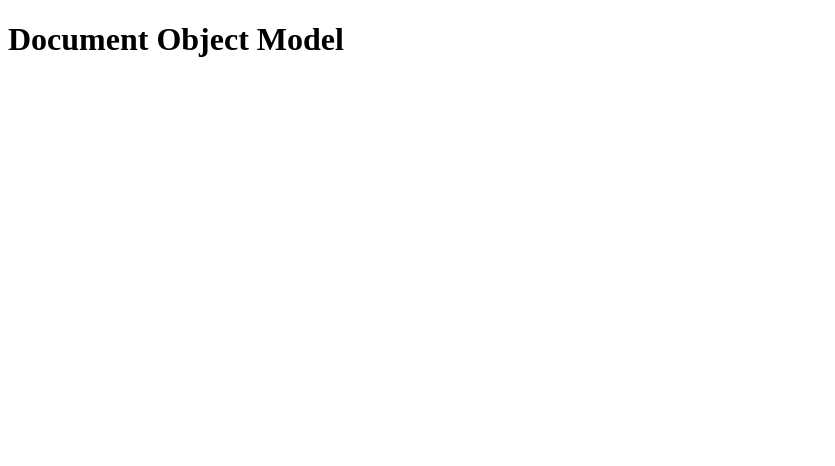
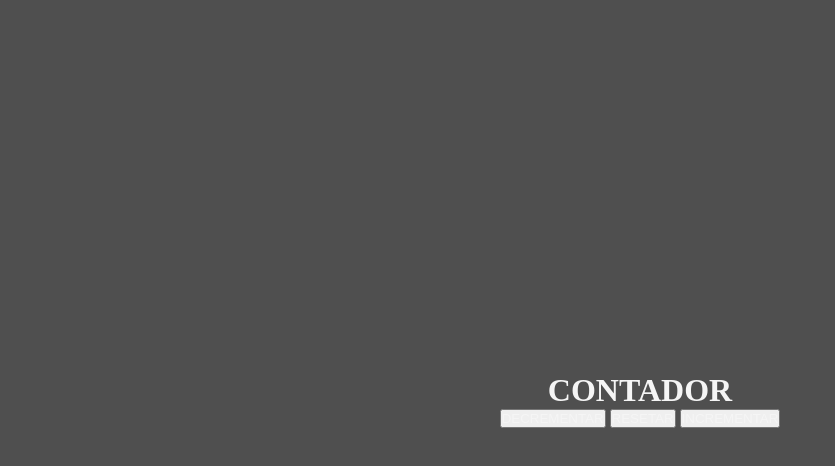
Before and after one commit to alexgeracaotech/dom, a plain HTML site: page index.html in a window 1280 px wide. Shown: the whole page, without its empty margins (0-835 px from the left). Drawn offline with Linux system fonts and the light colour scheme.

Commit message:
estilizando

```diff
--- a/index.html
+++ b/index.html
@@ -4,9 +4,16 @@
   <head>
     <meta charset="utf-8">
     <meta name="viewport" content="width=device-width, initial-scale=1.0">
+    <link rel="stylesheet" href="./style.css">
     <title>DOM</title>
   </head>
   <body>
-    <h1>Document Object Model</h1>
+    <h1>contador</h1>
+    <span></span>
+    <div class="buttons">
+      <button id="decrement">decrementar</button>
+      <button id="reset">resetar</button>
+      <button id="increment">incrementar</button>
+    </div>
   </body>
 </html>
--- /dev/null
+++ b/style.css
@@ -0,0 +1,19 @@
+* {
+  margin: 0;
+  padding: 0;
+  box-sizing: border-box;
+  color: #F5F5F5;
+  text-transform: uppercase;
+}
+
+html, body {
+  height: 100%;
+}
+
+body {
+  background-color: #4F4F4F;
+  display: flex;
+  flex-direction: column;
+  align-items: center;
+  justify-content: center;
+}
```
